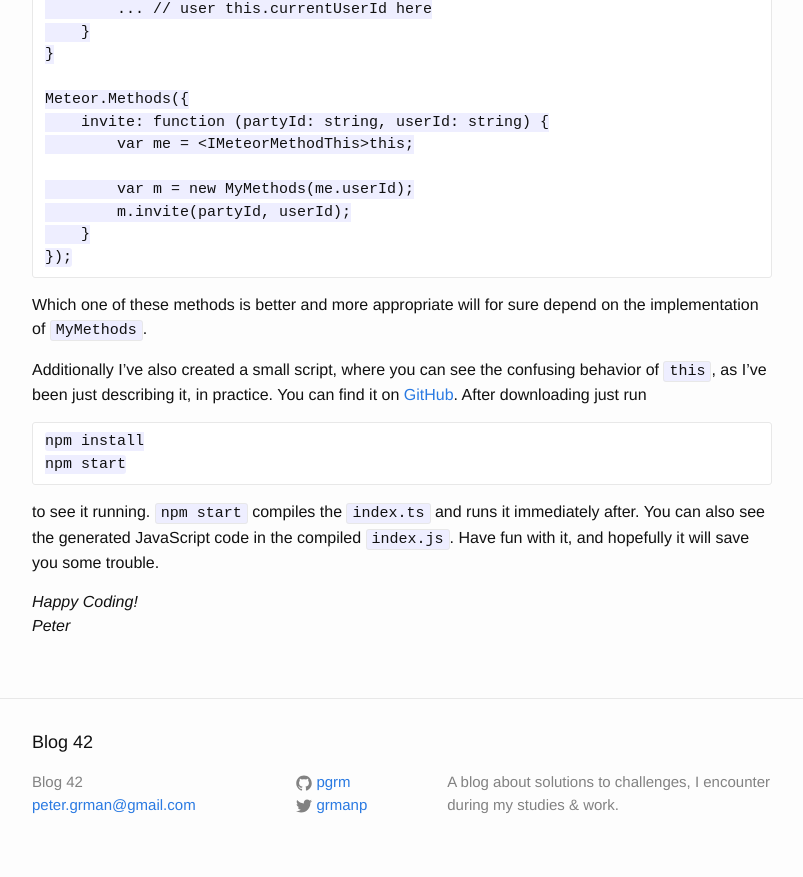
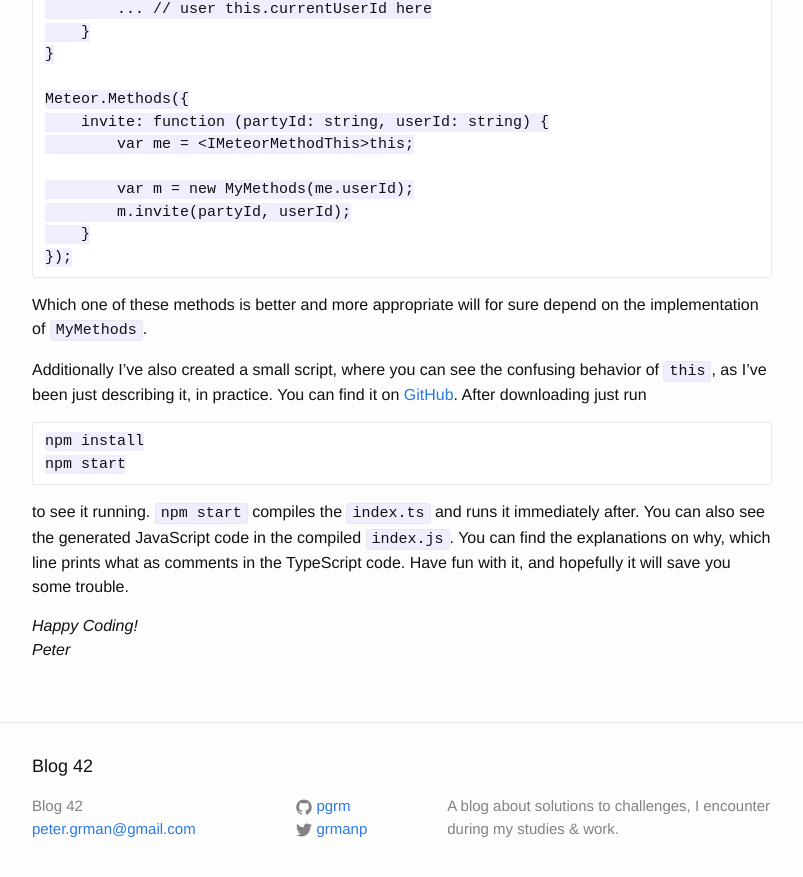
Before and after one commit to pgrm/pgrm.github.io, a Jekyll site: the page built from _posts/2015/2015-05-15-explaining-how-this-changes-in-javascript-and-typescript.markdown, in a window 1280 px wide and 900 px high, scrolled down 4086 px. Shown: the top 877 px of the window, without its empty margins (238-1041 px from the left). Built offline with Jekyll 4.4.1, drawn with Linux system fonts in a browser that asks for light colours; comment, search, counter and statistics services are not loaded.

Commit message:
some more info

```diff
--- a/_posts/2015/2015-05-15-explaining-how-this-changes-in-javascript-and-typescript.markdown
+++ b/_posts/2015/2015-05-15-explaining-how-this-changes-in-javascript-and-typescript.markdown
@@ -169,4 +169,4 @@ Additionally I've also created a small script, where you can see the confusing b
     npm install
     npm start
 
-to see it running. `npm start` compiles the `index.ts` and runs it immediately after. You can also see the generated JavaScript code in the compiled `index.js`. Have fun with it, and hopefully it will save you some trouble.
+to see it running. `npm start` compiles the `index.ts` and runs it immediately after. You can also see the generated JavaScript code in the compiled `index.js`. You can find the explanations on why, which line prints what as comments in the TypeScript code. Have fun with it, and hopefully it will save you some trouble.
```
